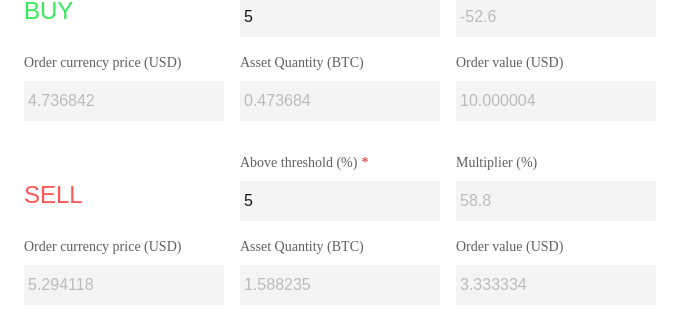
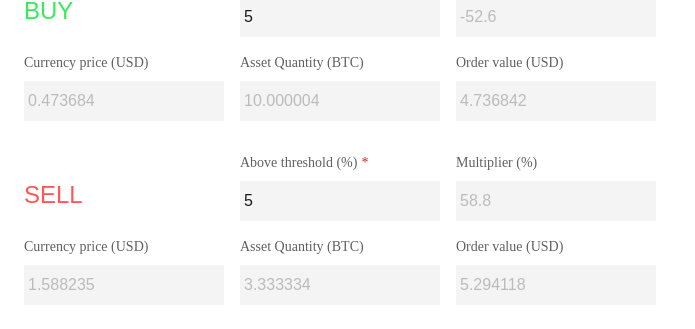
Before and after one commit to VasiliiKirillov/giftbox, a React (Vite) app: page / in a window 1280 px wide. Shown: the part 619-948 px from the top of the page, without its empty margins (0-695 px from the left). Built offline with nearby package versions, Linux system fonts and the light colour scheme.

Commit message:
fix naming in ThresholdBlock.tsx

```diff
--- a/src/components/ThresholdBlock.tsx
+++ b/src/components/ThresholdBlock.tsx
@@ -33,8 +33,8 @@ export const ThresholdBlock: FC<{
           </ThresholdTitle>
           <Input
             disabled
-            value={orderPrice}
-            labelText={`Order currency price (${baseCurrencyName})`}
+            value={desiredCurrency}
+            labelText={`Currency price (${baseCurrencyName})`}
           />
         </ThresholdContainer>
         <ThresholdContainer>
@@ -47,7 +47,7 @@ export const ThresholdBlock: FC<{
           />
           <Input
             disabled
-            value={desiredCurrency}
+            value={orderAmount}
             labelText={`Asset Quantity (${assetsCurrencyName})`}
           />
         </ThresholdContainer>
@@ -55,7 +55,7 @@ export const ThresholdBlock: FC<{
           <Input disabled value={multiplier} labelText={'Multiplier (%)'} />
           <Input
             disabled
-            value={orderAmount}
+            value={orderPrice}
             labelText={`Order value (${baseCurrencyName})`}
           />
         </ThresholdContainer>
```
